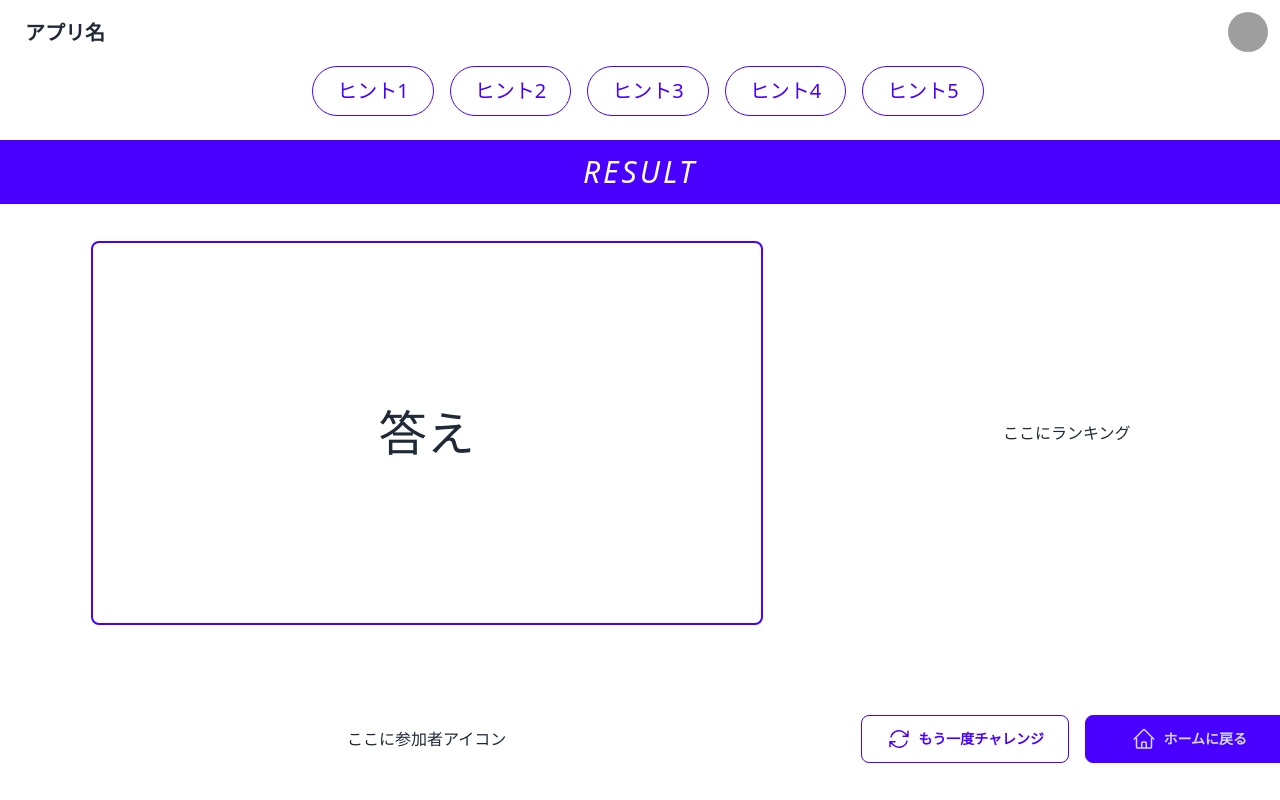
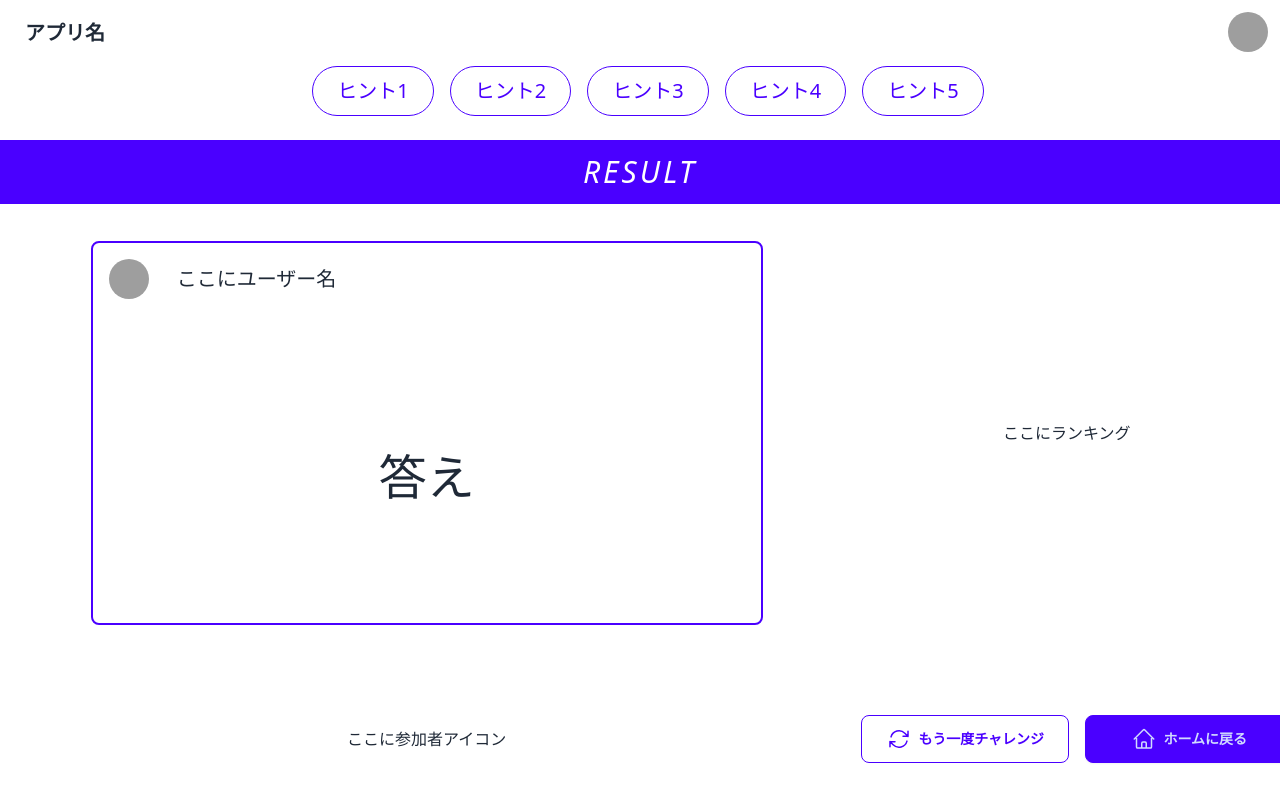
Before and after one commit to sasanqua-create/KeyGuessr, a React (Create React App) app in the folder frontend/: page /game/ in a window 1280 px wide. Built offline with nearby package versions, Linux system fonts and the light colour scheme; grey boxes are pictures that could not be loaded.

Commit message:
feature; result-compにユーザーアイコンとユーザー名を追加

```diff
--- a/frontend/src/components/game/Result.tsx
+++ b/frontend/src/components/game/Result.tsx
@@ -1,7 +1,22 @@
 export const Result: React.FC = () => {
   return (
     <div className="h-96 w-full max-w-2xl border-2 border-primary rounded-lg p-3">
-      <div className="h-full flex items-center justify-center">
+      <div className="h-1/4">
+        <div className="flex">
+          <div className="btn btn-ghost btn-circle avatar">
+            <div className="w-10 rounded-full">
+              <img
+                alt="Tailwind CSS Navbar component"
+                src="https://daisyui.com/images/stock/photo-1534528741775-53994a69daeb.jpg"
+              />
+            </div>
+          </div>
+          <div className="ml-6 text-xl flex items-center justify-center">
+            ここにユーザー名
+          </div>
+        </div>
+      </div>
+      <div className="h-3/4 flex items-center justify-center">
         <div className="text-5xl">答え</div>
       </div>
     </div>
```
